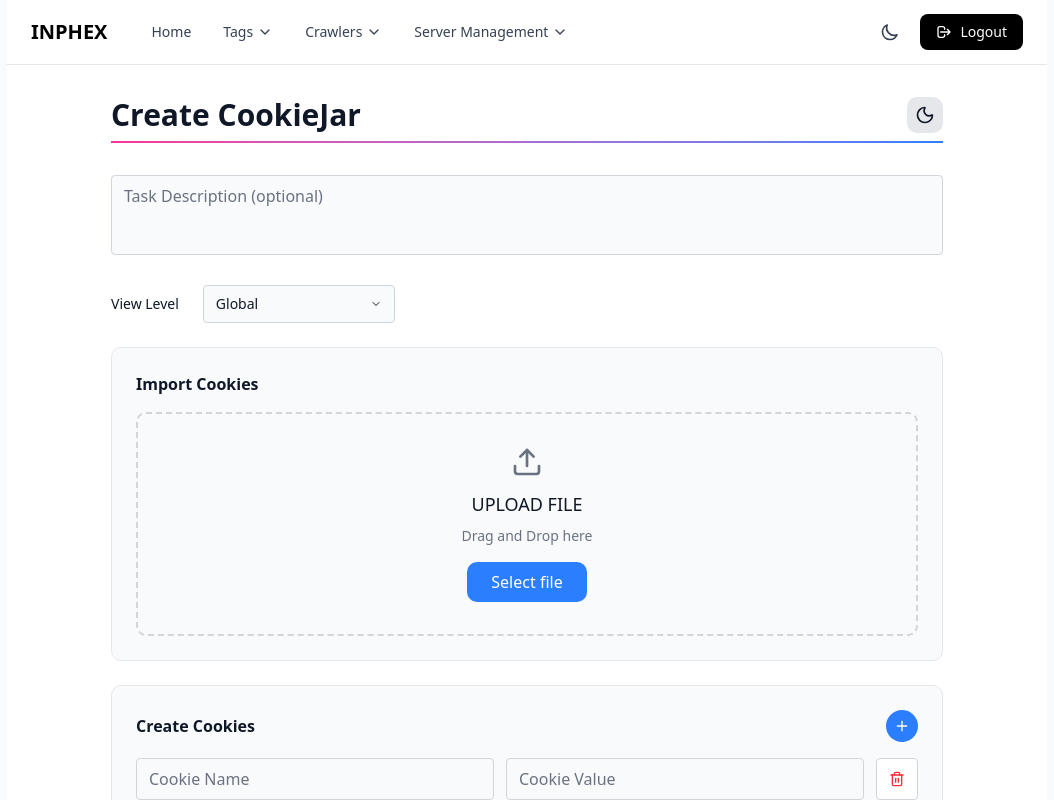
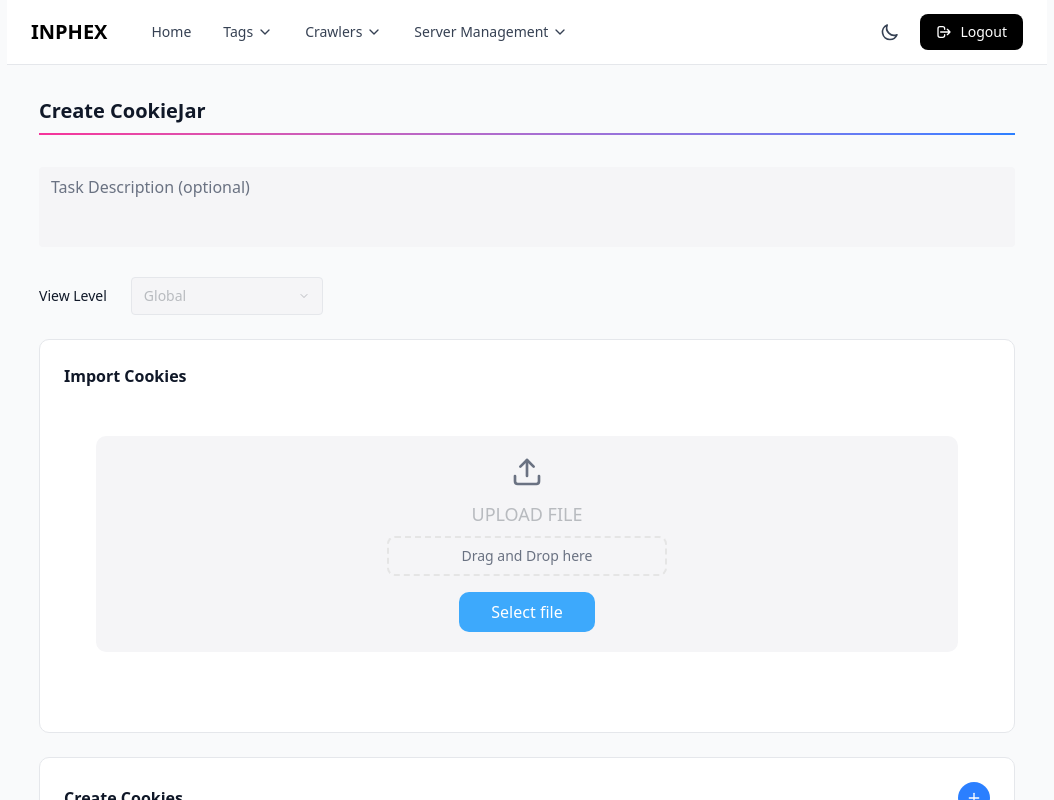
Before and after one commit to Sidraxxx/Inphex, a React (Vite) app: page /AddCookieJar in a window 1280 px wide. Shown: the top 800 px of the page, without its empty margins (113-1167 px from the left). Built offline with nearby package versions, Linux system fonts and the light colour scheme.

Commit message:
addcookiejar changes

```diff
--- a/src/pages/crawlers/cookiejar/AddCookieJar.jsx
+++ b/src/pages/crawlers/cookiejar/AddCookieJar.jsx
@@ -1,8 +1,8 @@
 import React, { useState, useRef } from 'react';
 import { Plus, Trash2, Upload, Moon, Sun, ChevronDown } from 'lucide-react';
+import { useTheme } from '../../../context/ThemeContext';
+const AddCookieJar = () => {
 
-const AddCookieJar = () => {
-  const [darkMode, setDarkMode] = useState(false);
   const [taskDescription, setTaskDescription] = useState('');
   const [viewLevel, setViewLevel] = useState('Global');
   const [cookies, setCookies] = useState([
@@ -22,10 +22,8 @@ const AddCookieJar = () => {
     'Team',
     'Department'
   ];
-
-  const toggleDarkMode = () => {
-    setDarkMode(!darkMode);
-  };
+const { theme } = useTheme();
+const darkMode = theme === "dark";
 
   const handleDrag = (e) => {
     e.preventDefault();
@@ -90,36 +88,29 @@ const AddCookieJar = () => {
   };
 
   const themeClasses = darkMode
-    ? 'bg-gray-900 text-white'
-    : 'bg-white text-gray-900';
+    ? ' text-white'
+    : ' text-gray-900';
 
   const cardClasses = darkMode
-    ? 'bg-gray-800 border-gray-700'
-    : 'bg-gray-50 border-gray-200';
+    ? 'bg-[#1A1F27]/20 border-gray-600'
+    : 'bg-white border-gray-200 ';
 
   const inputClasses = darkMode
-    ? 'bg-gray-800 border-gray-600 text-white placeholder-gray-400 focus:border-blue-500'
-    : 'bg-gray-50 border-gray-300 text-gray-900 placeholder-gray-500 focus:border-blue-500';
+    ? 'bg-[#2C3440]/30 border-gray-600 text-white placeholder-gray-400 focus:border-blue-500'
+    : 'bg-[#F5F5F7] border-gray-200 text-[#2C3440]/30 placeholder-gray-500 focus:border-blue-500';
+    const colorClasses =darkMode
+    ? '':'';
 
   return (
     <div className={`min-h-screen transition-all duration-300 ${themeClasses}`}>
-      <div className="max-w-4xl mx-auto p-4 sm:p-6 lg:p-8">
+      <div className=" mx-auto p-4 sm:p-6 lg:p-8">
         {/* Header */}
         <div className="mb-8">
           <div className="flex justify-between items-center">
-            <h1 className="text-2xl sm:text-3xl font-bold">Create CookieJar</h1>
-            <button
-              onClick={toggleDarkMode}
-              className={`p-2 rounded-lg transition-colors ${
-                darkMode
-                  ? 'bg-gray-700 hover:bg-gray-600'
-                  : 'bg-gray-200 hover:bg-gray-300'
-              }`}
-            >
-              {darkMode ? <Sun className="w-5 h-5" /> : <Moon className="w-5 h-5" />}
-            </button>
+            <h1 className="text-xl  font-semibold">Create CookieJar</h1>
+
           </div>
-          <div className={`h-0.5 mt-2 bg-gradient-to-r from-pink-500 to-blue-500 transition-all duration-300 w-full`} />
+          <div className={` h-0.5 mt-2 bg-gradient-to-r from-pink-500 to-blue-500 transition-all duration-300 w-full`} />
         </div>
 
         {/* Task Description */}
@@ -128,7 +119,7 @@ const AddCookieJar = () => {
             value={taskDescription}
             onChange={(e) => setTaskDescription(e.target.value)}
             placeholder="Task Description (optional)"
-            className={`w-full h-20 py-2 px-3 rounded border transition-colors resize-none ${inputClasses}`}
+            className={`w-full h-20 py-2 px-3 rounded  transition-colors resize-none ${inputClasses}`}
           />
         </div>
 
@@ -167,35 +158,44 @@ const AddCookieJar = () => {
         </div>
 
         {/* Import Cookies Section */}
-        <div className={`p-6 rounded-lg border mb-6 ${cardClasses}`}>
+        <div className={`w-full p-6 rounded-lg border mb-6 ${cardClasses}`}>
           <h3 className="font-semibold mb-4">Import Cookies</h3>
-
           <div
-            className={`border-2 border-dashed rounded-lg p-8 text-center transition-all ${
+            className={` rounded-lg p-8 text-center transition-all ${
               dragActive
-                ? 'border-blue-500 bg-blue-50 dark:bg-blue-900/20'
+                ? ' bg-white dark:bg-[#3F4A5B]/50'
                 : darkMode
-                  ? 'border-gray-600 hover:border-gray-500'
-                  : 'border-gray-300 hover:border-gray-400'
+                  ? 'border-gray-500 hover:border-gray-500'
+                  : 'border-gray-500 hover:border-gray-400'
             }`}
             onDragEnter={handleDrag}
             onDragLeave={handleDrag}
             onDragOver={handleDrag}
             onDrop={handleDrop}
           >
+            <div className={`w-full p-5 rounded-lg  mb-6 ${inputClasses}`}>
+
+           <div className="flex flex-col items-center justify-center mb-4">
             <Upload className="w-8 h-8 mx-auto mb-3 text-gray-500" />
-            <p className="text-lg font-medium mb-2">UPLOAD FILE</p>
-            <p className="text-sm text-gray-500 mb-4">Drag and Drop here</p>
+             <p className="text-lg font-medium mb-2 text-center ">UPLOAD FILE</p>
+
+             {/* Drag & Drop Box */}
+          <p className="p-2 w-[280px] text-sm  text-gray-500 border-2 border-dashed rounded-md text-center">
+            Drag and Drop here
+          </p>
+
+
+         </div>
 
             {uploadedFile && (
-              <div className="mb-4 p-2 bg-green-100 dark:bg-green-900/30 rounded text-green-700 dark:text-green-300">
+              <div className="mb-4 p-2 bg-green-400 dark:bg-green-600 rounded text-green-700 dark:text-green-300">
                 File uploaded: {uploadedFile.name}
               </div>
             )}
 
             <button
               onClick={() => fileInputRef.current?.click()}
-              className="px-6 py-2 bg-blue-500 hover:bg-blue-600 text-white rounded-lg transition-colors"
+              className="px-8 py-2 bg-[#3DA9FC] hover:bg-blue-600 text-white rounded-lg transition-colors"
             >
               Select file
             </button>
@@ -206,6 +206,7 @@ const AddCookieJar = () => {
               className="hidden"
               accept=".json,.txt,.csv"
             />
+          </div>
           </div>
         </div>
 
@@ -229,21 +230,21 @@ const AddCookieJar = () => {
                   placeholder="Cookie Name"
                   value={cookie.name}
                   onChange={(e) => updateCookie(cookie.id, 'name', e.target.value)}
-                  className={`flex-1 py-2 px-3 rounded border transition-colors ${inputClasses}`}
+                  className={`flex-1 py-2 px-3 rounded  transition-colors ${inputClasses}`}
                 />
                 <input
                   type="text"
                   placeholder="Cookie Value"
                   value={cookie.value}
                   onChange={(e) => updateCookie(cookie.id, 'value', e.target.value)}
-                  className={`flex-1 py-2 px-3 rounded border transition-colors ${inputClasses}`}
+                  className={`flex-1 py-2 px-3 rounded  transition-colors ${inputClasses}`}
                 />
                 <button
                   onClick={() => deleteCookie(cookie.id)}
                   className={`py-2 px-3 rounded transition-colors flex-shrink-0 ${
                     darkMode
-                      ? 'bg-red-500 hover:bg-red-600 text-white'
-                      : 'bg-white hover:bg-gray-100 text-red-500 border border-gray-300'
+                      ? 'bg-[#D01917] hover:bg-red-800 text-white'
+                      : 'bg-[#D01917] hover:bg-red-700 text-white border '
                   }`}
                   disabled={cookies.length <= 1}
                 >
@@ -258,16 +259,16 @@ const AddCookieJar = () => {
         <div className="text-center">
           <button
             onClick={handleSendToSpider}
-            className="px-8 py-3 bg-gradient-to-r from-pink-500 to-blue-500 hover:from-pink-600 hover:to-blue-600 text-white rounded-lg font-medium transition-all transform hover:scale-105 shadow-lg"
+            className="px-27 py-2 bg-gradient-to-r from-[#E47692] to-[#47CBE4] hover:from-pink-400 hover:to-blue-400 text-white rounded-lg font-medium transition-all transform hover:scale-105 shadow-lg"
           >
             Send To Spider
           </button>
         </div>
 
         {/* Footer Info */}
-        <div className="mt-8 text-center text-sm text-gray-500">
+        {/* <div className="mt-8 text-center text-sm text-gray-500">
           <p>Upload cookie files or create custom cookies for your web scraping tasks</p>
-        </div>
+        </div> */}
       </div>
 
       {/* Click outside to close dropdown */}
```
